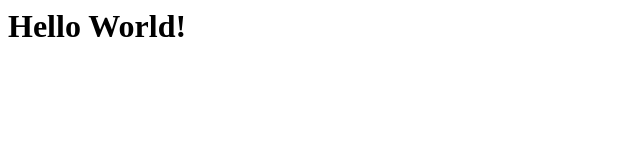
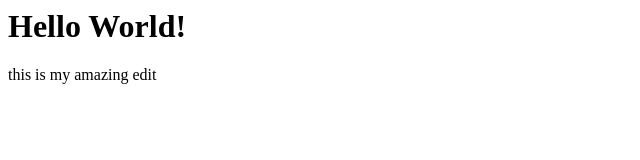
Before and after one commit to TrevorMitchell1/HelloWorldHTML, a plain HTML site: page index.html in a window 1280 px wide. Shown: the whole page, without its empty margins (0-640 px from the left). Drawn offline with Linux system fonts and the light colour scheme.

Commit message:
check in for GitHub
Changed the text on the index.html and added info to the readme file.

```diff
--- a/index.html
+++ b/index.html
@@ -1,4 +1,6 @@
 <html>
 <head></head>
-<body><h1>Hello World!</h1></body>
+<body><h1>Hello World!</h1>
+<p>this is my amazing edit</p>
+</body>
 </html>
```
Also changed, not shown: readme.txt.
